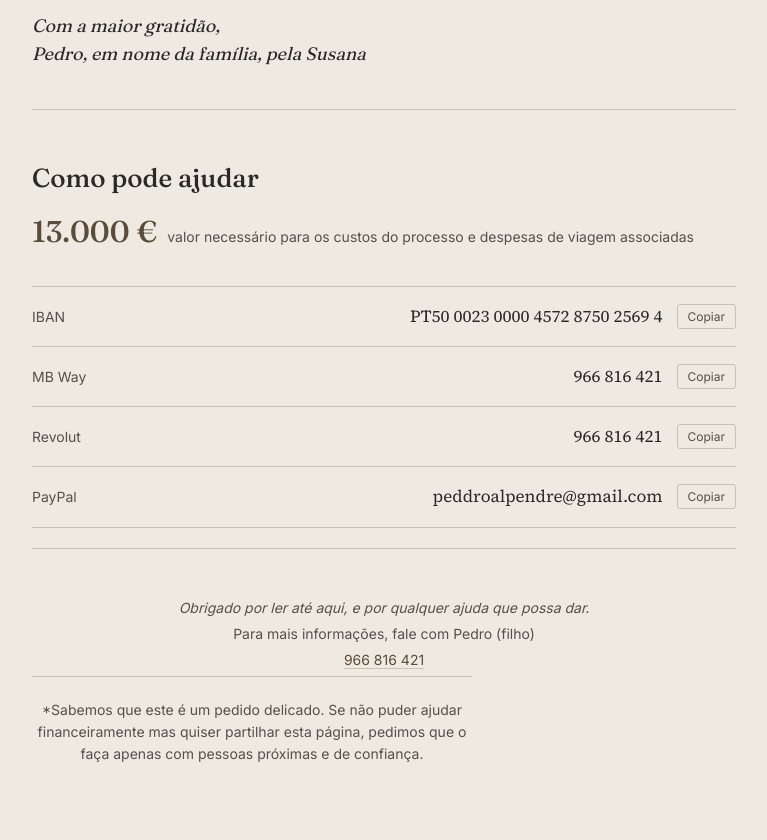
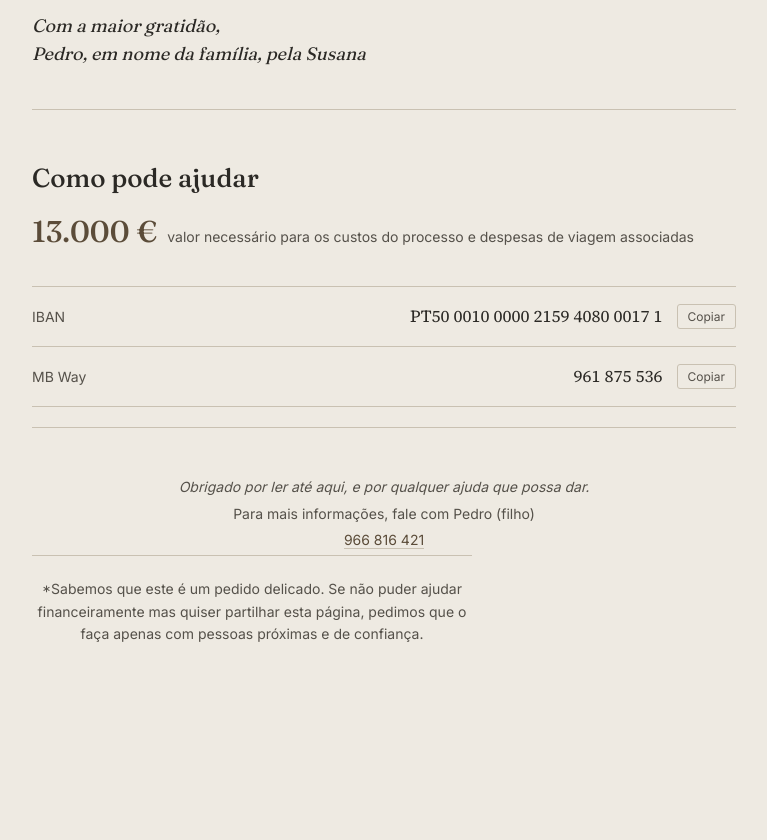
Before and after one commit to ajudar-a-susana/angariacao-fundos-ajuda-susana, a plain HTML site: page index.html in a window 1280 px wide. Shown: the part 1829-2669 px from the top of the page, without its empty margins (256-1023 px from the left). After the commit the page ends 2548 px from the top, so only its background shows below. Drawn offline with Linux system fonts and the light colour scheme.

Commit message:
Updated Index.html

```diff
--- a/index.html
+++ b/index.html
@@ -3,7 +3,7 @@
 <head>
 <meta charset="UTF-8">
 <meta name="viewport" content="width=device-width, initial-scale=1.0">
-<title>Pela Susana | Vamos ajudar a Susana</title>
+<title>Pela Susana</title>
 <link rel="preconnect" href="https://fonts.googleapis.com">
 <link rel="preconnect" href="https://fonts.gstatic.com" crossorigin>
 <link href="https://fonts.googleapis.com/css2?family=Fraunces:opsz,wght@9..144,300;9..144,400;9..144,500;9..144,600&family=Source+Serif+4:opsz,wght@8..60,400;8..60,500&family=Inter:wght@400;500;600&display=swap" rel="stylesheet">
@@ -355,33 +355,19 @@
       <span class="goal-label lang-block" data-lang="en">amount needed to cover the process costs and associated travel expenses</span>
     </div>
 
-    <div class="methods">
+   <div class="methods">
       <div class="method">
         <span class="method-name">IBAN</span>
         <span class="method-line">
-          <span class="method-value" id="iban-value">PT50 0023 0000 4572 8750 2569 4</span>
+          <span class="method-value" id="iban-value">PT50 0010 0000 2159 4080 0017 1</span>
           <button type="button" class="copy-btn" onclick="copyValue('iban-value', this)">Copiar</button>
         </span>
       </div>
       <div class="method">
         <span class="method-name">MB Way</span>
         <span class="method-line">
-          <span class="method-value" id="mbway-value">966 816 421</span>
+          <span class="method-value" id="mbway-value">961 875 536</span>
           <button type="button" class="copy-btn" onclick="copyValue('mbway-value', this)">Copiar</button>
-        </span>
-      </div>
-      <div class="method">
-        <span class="method-name">Revolut</span>
-        <span class="method-line">
-          <span class="method-value" id="revolut-value">966 816 421</span>
-          <button type="button" class="copy-btn" onclick="copyValue('revolut-value', this)">Copiar</button>
-        </span>
-      </div>
-      <div class="method">
-        <span class="method-name">PayPal</span>
-        <span class="method-line">
-          <span class="method-value" id="paypal-value">peddroalpendre@gmail.com</span>
-          <button type="button" class="copy-btn" onclick="copyValue('paypal-value', this)">Copiar</button>
         </span>
       </div>
     </div>
```
